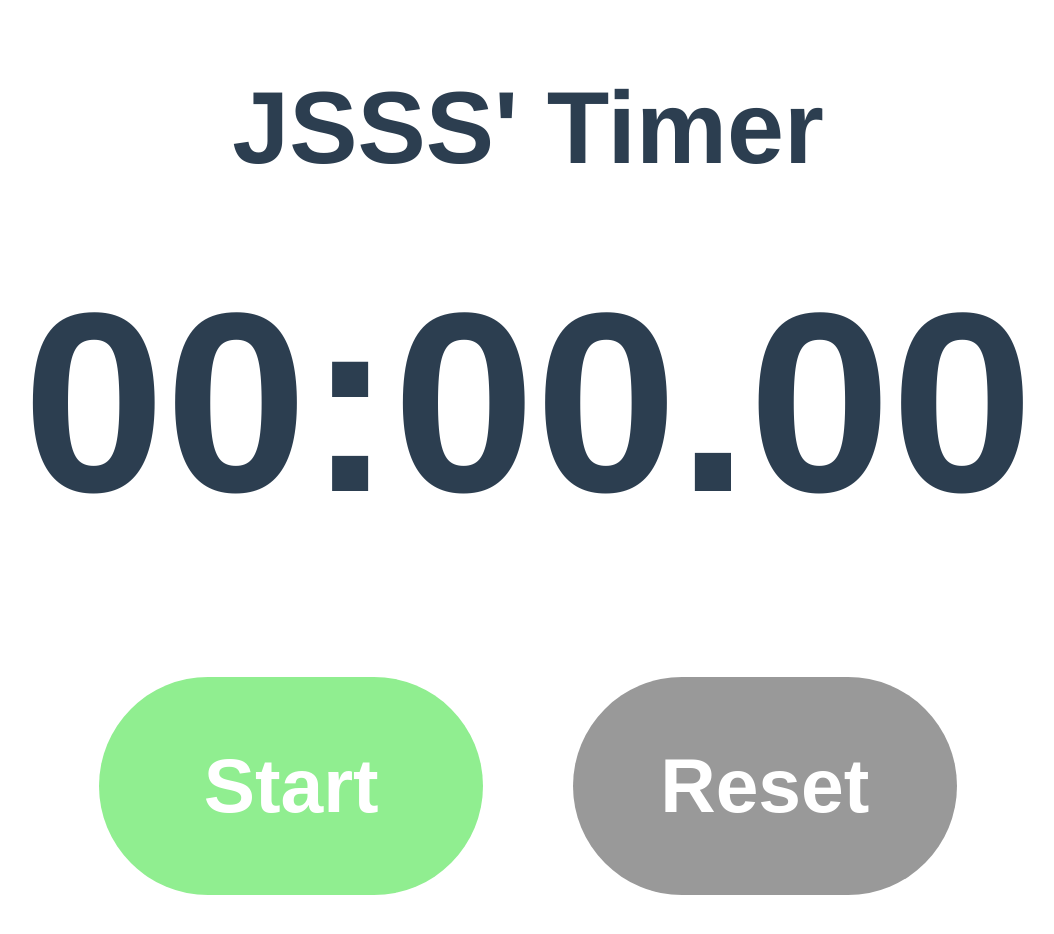
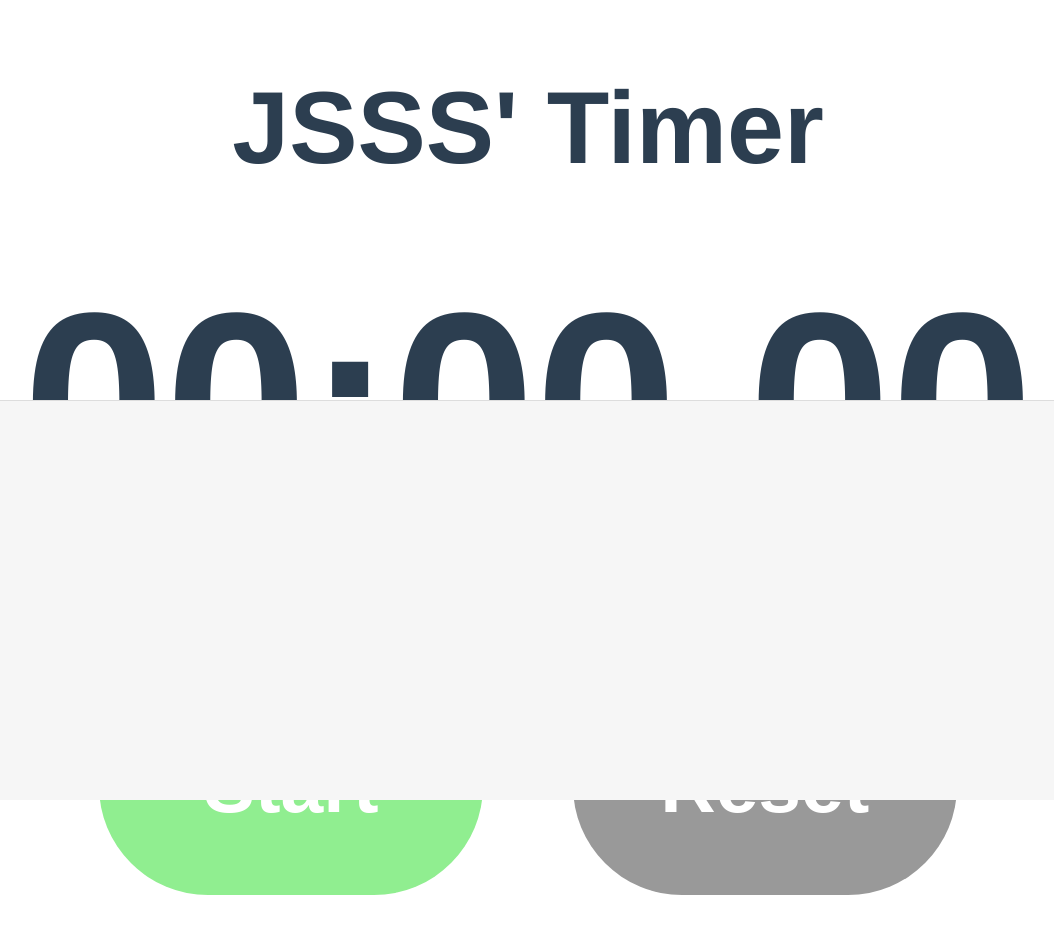
Before and after one commit to coxcore/jsss_vue_timer, a Vue app: page / in a window 1280 px wide. Shown: the top 934 px of the page, without its empty margins (112-1166 px from the left). After the commit the page ends 895 px from the top, so only its background shows below. Built offline with nearby package versions, Linux system fonts and the light colour scheme.

Commit message:
랩타입 리스트 목록만 스크롤링 되도록 style 적용

```diff
--- a/src/components/LapList.vue
+++ b/src/components/LapList.vue
@@ -1,5 +1,5 @@
 <template>
-    <ul class="comp">
+    <ul>
         <li class="LapListItem" v-for="lap in laps">
             <LapListItem :lap="lap"/>
         </li>
@@ -38,15 +38,15 @@
 </script>
 
 <style lang="scss" scoped>
-    .comp {
-        border-top: #BBB 1px solid;
+    ul {
+        margin: 0;
         padding: 0;
+    }
 
-        li {
-            border-bottom: #DDD 1px solid;
-            list-style: none;
-            padding: 2vw;
-            font-size: 6vw;
-        }
+    li {
+        border-bottom: #DDD 1px solid;
+        list-style: none;
+        padding: 2vw;
+        font-size: 6vw;
     }
 </style>
--- a/src/components/TimeView.vue
+++ b/src/components/TimeView.vue
@@ -47,15 +47,14 @@
 				clearInterval(this.timer);
 				this.timer = null;
 			},
-            resetTimer() {
+			resetTimer() {
 				this.tenMillisecond = 0;
 				this.second = 0;
 				this.minute = 0;
-            },
+			},
 		},
 		watch: {
 			isStop(value) {
-				console.log(value);
 				if (value) {
 					this.stopTimer();
 				} else {
--- a/src/components/TimerContainer.vue
+++ b/src/components/TimerContainer.vue
@@ -1,5 +1,5 @@
 <template>
-    <div class="comp">
+    <div class="root">
         <h1>{{ tit }}</h1>
         <TimeView
                 :isRoot="true"
@@ -12,7 +12,9 @@
             <button id="reset" type="button" v-if="isStop" v-on:click="onResetClick">Reset</button>
             <button id="lap" type="button" v-else v-on:click="onLapClick">Lap</button>
         </div>
+        <div class="listArea">
             <LapList :lapIndex="lapIndex"/>
+        </div>
     </div>
 </template>
 
@@ -57,12 +59,13 @@
 </script>
 
 <style lang="scss" scoped>
-    .comp {
+    .root {
         margin: 0;
         display: block;
         position: absolute;
         width: 100%;
         height: 100%;
+    }
 
     h1 {
         font-size: 8vw;
@@ -103,5 +106,15 @@
             background-color: deepskyblue;
         }
     }
+
+    .listArea {
+        position: absolute;
+        height: 50vh;
+        width: 100%;
+        top: 50vh;
+        border-top: #ddd 1px solid;
+        background-color: #f6f6f6;
+        overflow-y: auto;
+        overflow-x: hidden;
     }
 </style>
```
Lines whose indentation alone changed are shown as unchanged.
